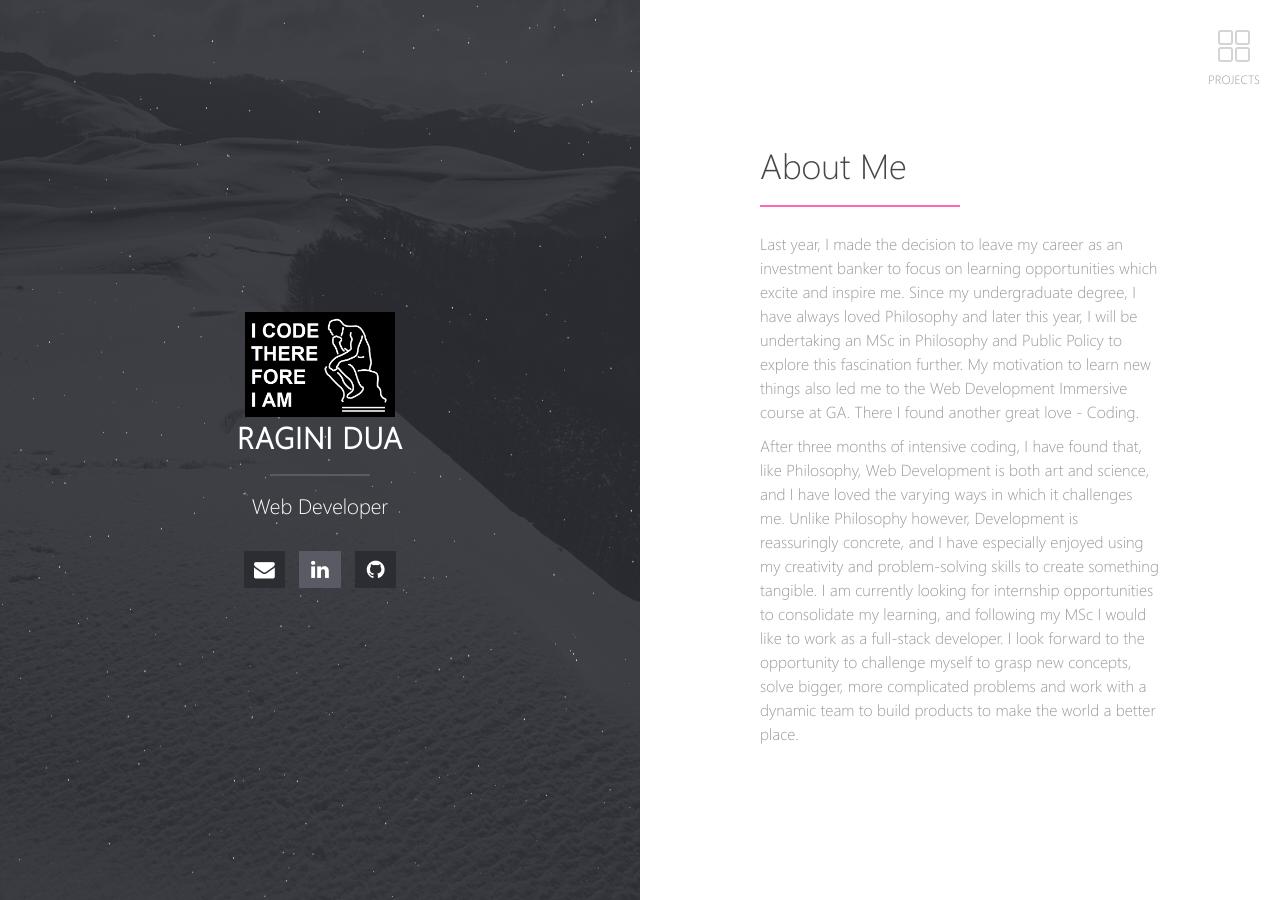
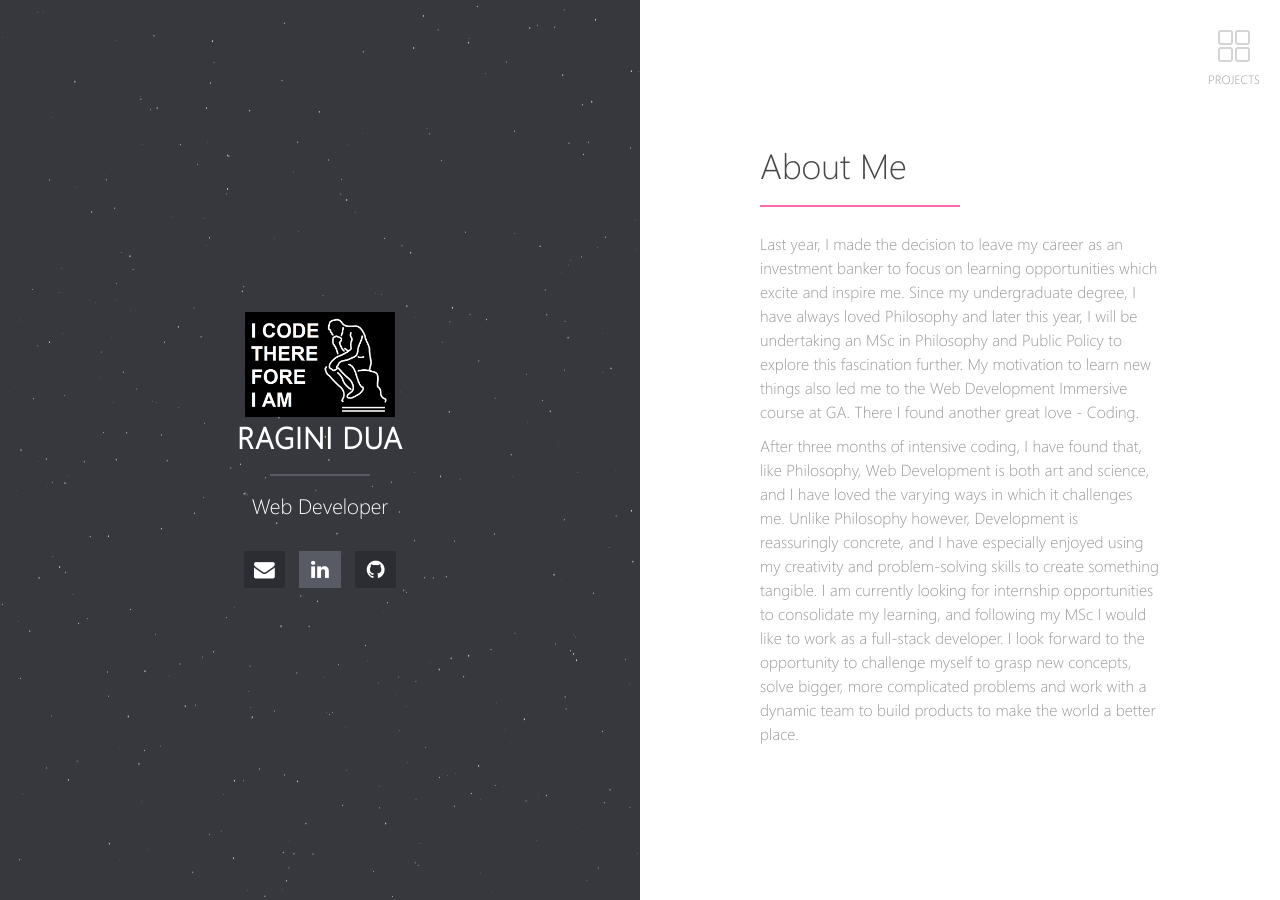
Before and after one commit to raginidua/raginidua.github.io, a Jekyll site: the page built from index.md, in a window 1280 px wide. Built offline with Jekyll 4.4.1, drawn with Linux system fonts in a browser that asks for light colours; our own code applies the rules of GitHub Pages for plain Markdown files.

Commit message:
changed background

```diff
--- a/_config.yml
+++ b/_config.yml
@@ -8,7 +8,7 @@ locale: en_US
 
 # Left Block Images
 background:
-  homepage: images/home.png                           # this image will be shown on homepage's left block
+  homepage: images/unsplash-image-1.png                           # this image will be shown on homepage's left block
   post-list: images/unsplash-image-10.jpg             # this image will be shown on post list page
   default-post: images/unsplash-gallery-image-3.jpg   # this image will be shown when post's front matter doesn't specify any image
 
```
